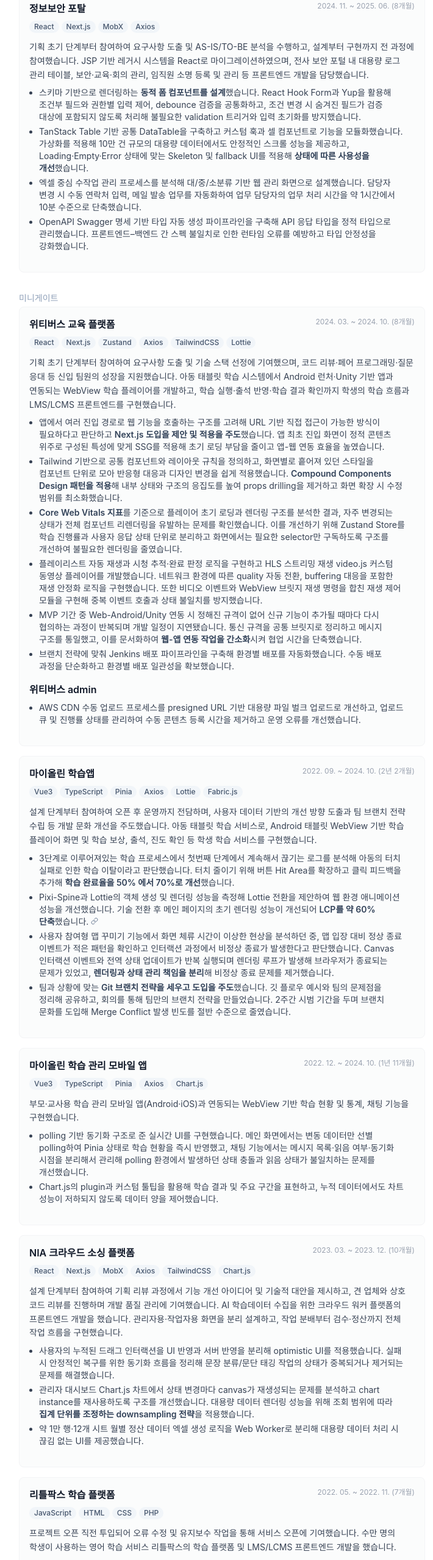
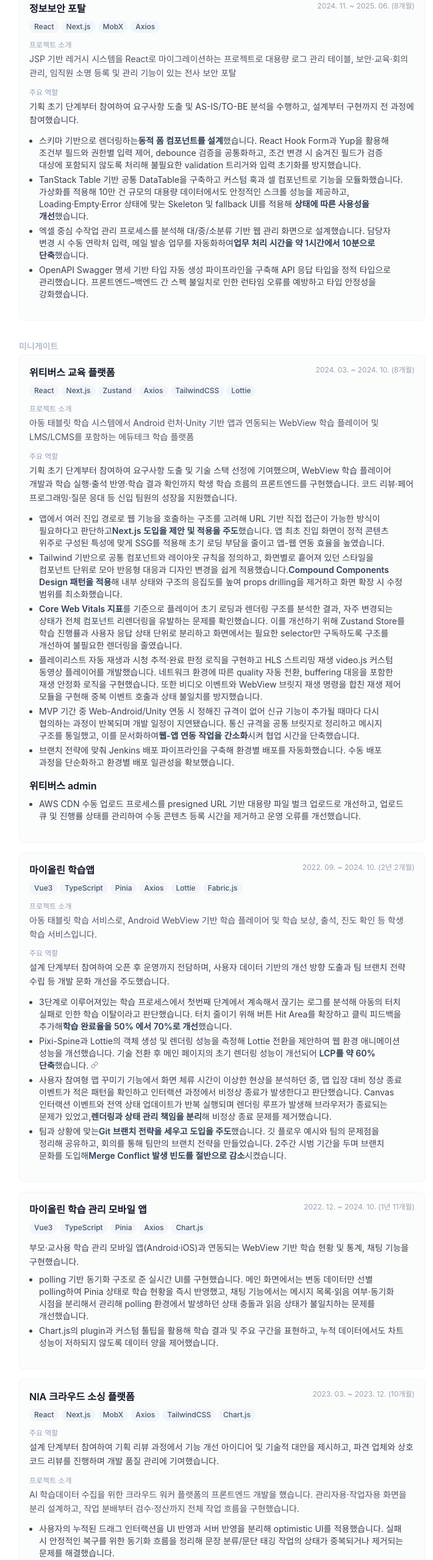
Before and after one commit to yeol0324/resume-editor, a React (Vite) app: page /resume in a window 1280 px wide. Shown: the part 1387-3946 px from the top of the page at 61% size, without its empty margins (276-986 px from the left). Built offline with nearby package versions, Linux system fonts and the light colour scheme.

Commit message:
Chore 이력서 내용 수정

```diff
--- a/src/pages/resume/ui/page.tsx
+++ b/src/pages/resume/ui/page.tsx
@@ -214,6 +214,7 @@ export const ResumePage = () => {
               </ul>
             </div>
           </div>
+          <PrintBreak show={showGuide} marginBottom={40} />
 
           {/* 펍플 */}
           <div className="relative mb-6 pl-5 before:absolute before:top-5 before:left-[5px] before:h-[calc(100%-20px)] before:w-px before:bg-gray-200">
@@ -247,8 +248,6 @@ export const ResumePage = () => {
 
               <ul className="list-disc space-y-1 px-4 text-sm text-gray-700">
                 <li>교재 검색·구매 웹 서비스 구현</li>
-                <PrintBreak show={showGuide} marginBottom={40} />
-
                 <li>Vuex를 활용한 장바구니 및 주문 상태 관리</li>
                 <li>웹 접근성과 반응형 대응을 고려한 UI 구축</li>
               </ul>
@@ -291,13 +290,22 @@ export const ResumePage = () => {
               </div>
 
               <div className="mb-4">
-                {/* 역할 / 맥락 */}
-                <p className="mb-2 text-sm leading-relaxed text-gray-700">
+                {/* 프로젝트 소개 */}
+                <p className="mb-1 text-xs font-medium text-slate-400">
+                  프로젝트 소개
+                </p>
+                <p className="mb-3 text-sm leading-relaxed text-gray-600">
+                  JSP 기반 레거시 시스템을 React로 마이그레이션하는 프로젝트로
+                  대용량 로그 관리 테이블, 보안·교육·회의 관리, 임직원 소명 등록
+                  및 관리 기능이 있는 전사 보안 포탈
+                </p>
+                {/* 주요 역할 */}
+                <p className="mb-1 text-xs font-medium text-slate-400">
+                  주요 역할
+                </p>
+                <p className="mb-3 text-sm leading-relaxed text-gray-700">
                   기획 초기 단계부터 참여하여 요구사항 도출 및 AS-IS/TO-BE
-                  분석을 수행하고, 설계부터 구현까지 전 과정에 참여했습니다. JSP
-                  기반 레거시 시스템을 React로 마이그레이션하였으며, 전사 보안
-                  포털 내 대용량 로그 관리 테이블, 보안·교육·회의 관리, 임직원
-                  소명 등록 및 관리 등 프론트엔드 개발을 담당했습니다.
+                  분석을 수행하고, 설계부터 구현까지 전 과정에 참여했습니다.
                 </p>
                 <ul className="list-disc space-y-1 px-4 text-sm text-gray-700">
                   {/* <li>
@@ -308,7 +316,7 @@ export const ResumePage = () => {
                   </li> */}
 
                   <li>
-                    스키마 기반으로 렌더링하는{' '}
+                    스키마 기반으로 렌더링하는
                     <Achievement>동적 폼 컴포넌트를 설계</Achievement>
                     했습니다. React Hook Form과 Yup을 활용해 조건부 필드와
                     권한별 입력 제어, debounce 검증을 공통화하고, 조건 변경 시
@@ -328,8 +336,11 @@ export const ResumePage = () => {
                   <li>
                     엑셀 중심 수작업 관리 프로세스를 분석해 대/중/소분류 기반 웹
                     관리 화면으로 설계했습니다. 담당자 변경 시 수동 연락처 입력,
-                    메일 발송 업무를 자동화하여 업무 담당자의 업무 처리 시간을
-                    약 1시간에서 10분 수준으로 단축했습니다.
+                    메일 발송 업무를 자동화하여
+                    <Achievement>
+                      업무 처리 시간을 약 1시간에서 10분으로 단축
+                    </Achievement>
+                    했습니다.
                   </li>
 
                   <li>
@@ -375,19 +386,31 @@ export const ResumePage = () => {
               </div>
 
               <div className="mb-4">
-                {/* 역할 / 맥락 */}
-                <p className="mb-2 text-sm leading-relaxed text-gray-700">
+                {/* 프로젝트 소개 */}
+                <p className="mb-1 text-xs font-medium text-slate-400">
+                  프로젝트 소개
+                </p>
+                <p className="mb-3 text-sm leading-relaxed text-gray-600">
+                  아동 태블릿 학습 시스템에서 Android 런처·Unity 기반 앱과
+                  연동되는 WebView 학습 플레이어 및 LMS/LCMS를 포함하는 에듀테크
+                  학습 플랫폼
+                </p>
+                <PrintBreak show={showGuide} marginBottom={40} />
+                {/* 주요 역할 */}
+                <p className="mb-1 text-xs font-medium text-slate-400">
+                  주요 역할
+                </p>
+                <p className="mb-3 text-sm leading-relaxed text-gray-700">
                   기획 초기 단계부터 참여하여 요구사항 도출 및 기술 스택 선정에
-                  기여했으며, 코드 리뷰·페어 프로그래밍·질문 응대 등 신입 팀원의
-                  성장을 지원했습니다. 아동 태블릿 학습 시스템에서 Android
-                  런처·Unity 기반 앱과 연동되는 WebView 학습 플레이어를
-                  개발하고, 학습 실행·출석 반영·학습 결과 확인까지 학생의 학습
-                  흐름과 LMS/LCMS 프론트엔드를 구현했습니다.
+                  기여했으며, WebView 학습 플레이어 개발과 학습 실행·출석
+                  반영·학습 결과 확인까지 학생 학습 흐름의 프론트엔드를
+                  구현했습니다. 코드 리뷰·페어 프로그래밍·질문 응대 등 신입
+                  팀원의 성장을 지원했습니다.
                 </p>
                 <ul className="list-disc space-y-1 px-4 text-sm text-gray-700">
                   <li>
                     앱에서 여러 진입 경로로 웹 기능을 호출하는 구조를 고려해 URL
-                    기반 직접 접근이 가능한 방식이 필요하다고 판단하고{' '}
+                    기반 직접 접근이 가능한 방식이 필요하다고 판단하고
                     <Achievement>
                       Next.js 도입을 제안 및 적용을 주도
                     </Achievement>
@@ -398,7 +421,7 @@ export const ResumePage = () => {
                   <li>
                     Tailwind 기반으로 공통 컴포넌트와 레이아웃 규칙을 정의하고,
                     화면별로 흩어져 있던 스타일을 컴포넌트 단위로 모아 반응형
-                    대응과 디자인 변경을 쉽게 적용했습니다.{' '}
+                    대응과 디자인 변경을 쉽게 적용했습니다.
                     <Achievement>
                       Compound Components Design 패턴을 적용
                     </Achievement>
@@ -423,12 +446,11 @@ export const ResumePage = () => {
                     제어 모듈을 구현해 중복 이벤트 호출과 상태 불일치를
                     방지했습니다.
                   </li>
-                  <PrintBreak show={showGuide} marginBottom={40} />
                   <li>
                     MVP 기간 중 Web-Android/Unity 연동 시 정해진 규격이 없어
                     신규 기능이 추가될 때마다 다시 협의하는 과정이 반복되며 개발
                     일정이 지연됐습니다. 통신 규격을 공통 브릿지로 정리하고
-                    메시지 구조를 통일했고, 이를 문서화하여{' '}
+                    메시지 구조를 통일했고, 이를 문서화하여
                     <Achievement>웹-앱 연동 작업을 간소화</Achievement>시켜 협업
                     시간을 단축했습니다.
                   </li>
@@ -494,20 +516,31 @@ export const ResumePage = () => {
               </div>
 
               <div id="link01" className="mb-4">
-                {/* 역할 / 맥락 */}
-                <p className="mb-2 text-sm leading-relaxed text-gray-700">
+                {/* 프로젝트 소개 */}
+                <p className="mb-1 text-xs font-medium text-slate-400">
+                  프로젝트 소개
+                </p>
+                <p className="mb-3 text-sm leading-relaxed text-gray-600">
+                  아동 태블릿 학습 서비스로, Android WebView 기반 학습 플레이어
+                  및 학습 보상, 출석, 진도 확인 등 학생 학습 서비스입니다.
+                </p>
+
+                {/* 주요 역할 */}
+                <p className="mb-1 text-xs font-medium text-slate-400">
+                  주요 역할
+                </p>
+                <p className="mb-3 text-sm leading-relaxed text-gray-700">
                   설계 단계부터 참여하여 오픈 후 운영까지 전담하며, 사용자
                   데이터 기반의 개선 방향 도출과 팀 브랜치 전략 수립 등 개발
-                  문화 개선을 주도했습니다. 아동 태블릿 학습 서비스로, Android
-                  태블릿 WebView 기반 학습 플레이어 화면 및 학습 보상, 출석,
-                  진도 확인 등 학생 학습 서비스를 구현했습니다.
+                  문화 개선을 주도했습니다.
                 </p>
+
                 <ul className="list-disc space-y-1 px-4 text-sm text-gray-700">
                   <li>
                     3단계로 이루어져있는 학습 프로세스에서 첫번째 단계에서
                     계속해서 끊기는 로그를 분석해 아동의 터치 실패로 인한 학습
                     이탈이라고 판단했습니다. 터치 줄이기 위해 버튼 Hit Area를
-                    확장하고 클릭 피드백을 추가해{' '}
+                    확장하고 클릭 피드백을 추가해
                     <Achievement>학습 완료율을 50% 에서 70%로 개선</Achievement>
                     했습니다.
                   </li>
@@ -532,20 +565,24 @@ export const ResumePage = () => {
                     패턴을 확인하고 인터랙션 과정에서 비정상 종료가 발생한다고
                     판단했습니다. Canvas 인터랙션 이벤트와 전역 상태 업데이트가
                     반복 실행되며 렌더링 루프가 발생해 브라우저가 종료되는
-                    문제가 있었고,{' '}
+                    문제가 있었고,
                     <Achievement>렌더링과 상태 관리 책임을 분리</Achievement>해
                     비정상 종료 문제를 제거했습니다.
                   </li>
+                  <PrintBreak show={showGuide} marginBottom={40} />
 
                   <li>
-                    팀과 상황에 맞는{' '}
+                    팀과 상황에 맞는
                     <Achievement>
                       Git 브랜치 전략을 세우고 도입을 주도
                     </Achievement>
                     했습니다. 깃 플로우 예시와 팀의 문제점을 정리해 공유하고,
                     회의를 통해 팀만의 브랜치 전략을 만들었습니다. 2주간 시범
-                    기간을 두며 브랜치 문화를 도입해 Merge Conflict 발생 빈도를
-                    절반 수준으로 줄였습니다.
+                    기간을 두며 브랜치 문화를 도입해
+                    <Achievement>
+                      Merge Conflict 발생 빈도를 절반으로 감소
+                    </Achievement>
+                    시켰습니다.
                   </li>
                 </ul>
               </div>
@@ -624,14 +661,23 @@ export const ResumePage = () => {
               </div>
 
               <div className="mb-4">
-                {/* 역할 / 맥락 */}
-                <p className="mb-2 text-sm leading-relaxed text-gray-700">
+                {/* 주요 역할 */}
+                <p className="mb-1 text-xs font-medium text-slate-400">
+                  주요 역할
+                </p>
+                <p className="mb-3 text-sm leading-relaxed text-gray-700">
                   설계 단계부터 참여하여 기획 리뷰 과정에서 기능 개선 아이디어
-                  및 기술적 대안을 제시하고, 견 업체와 상호 코드 리뷰를 진행하며
-                  개발 품질 관리에 기여했습니다. AI 학습데이터 수집을 위한
-                  크라우드 워커 플랫폼의 프론트엔드 개발을 했습니다.
-                  관리자용·작업자용 화면을 분리 설계하고, 작업 분배부터
-                  검수·정산까지 전체 작업 흐름을 구현했습니다.
+                  및 기술적 대안을 제시하고, 파견 업체와 상호 코드 리뷰를
+                  진행하며 개발 품질 관리에 기여했습니다.
+                </p>
+                {/* 프로젝트 소개 */}
+                <p className="mb-1 text-xs font-medium text-slate-400">
+                  프로젝트 소개
+                </p>
+                <p className="mb-3 text-sm leading-relaxed text-gray-600">
+                  AI 학습데이터 수집을 위한 크라우드 워커 플랫폼의 프론트엔드
+                  개발을 했습니다. 관리자용·작업자용 화면을 분리 설계하고, 작업
+                  분배부터 검수·정산까지 전체 작업 흐름을 구현했습니다.
                 </p>
                 <ul className="list-disc space-y-1 px-4 text-sm text-gray-700">
                   <li>
@@ -640,12 +686,11 @@ export const ResumePage = () => {
                     위한 동기화 흐름을 정리해 문장 분류/문단 태깅 작업의 상태가
                     중복되거나 제거되는 문제를 해결했습니다.
                   </li>
-                  <PrintBreak show={showGuide} marginBottom={40} />
                   <li>
                     관리자 대시보드 Chart.js 차트에서 상태 변경마다 canvas가
                     재생성되는 문제를 분석하고 chart instance를 재사용하도록
                     구조를 개선했습니다. 대용량 데이터 렌더링 성능을 위해 조회
-                    범위에 따라{' '}
+                    범위에 따라
                     <Achievement>
                       집계 단위를 조정하는 downsampling 전략
                     </Achievement>
@@ -726,12 +771,21 @@ export const ResumePage = () => {
               </div>
 
               <div className="mb-4">
-                {/* 역할 / 맥락 */}
-                <p className="mb-2 text-sm leading-relaxed text-gray-700">
+                {/* 주요 역할 */}
+                <p className="mb-1 text-xs font-medium text-slate-400">
+                  주요 역할
+                </p>
+                <p className="mb-3 text-sm leading-relaxed text-gray-700">
                   프로젝트 오픈 직전 투입되어 오류 수정 및 유지보수 작업을 통해
-                  서비스 오픈에 기여했습니다. 수만 명의 학생이 사용하는 영어
-                  학습 서비스 리틀팍스의 학습 플랫폼 및 LMS/LCMS 프론트엔드
-                  개발을 했습니다.
+                  서비스 오픈에 기여했습니다.
+                </p>
+                {/* 프로젝트 소개 */}
+                <p className="mb-1 text-xs font-medium text-slate-400">
+                  프로젝트 소개
+                </p>
+                <p className="mb-3 text-sm leading-relaxed text-gray-600">
+                  수만 명의 학생이 사용하는 영어 학습 서비스 리틀팍스의 학습
+                  플랫폼 및 LMS/LCMS 프론트엔드 개발을 했습니다.
                 </p>
                 <ul className="list-disc space-y-1 px-4 text-sm text-gray-700">
                   <li>
@@ -816,7 +870,7 @@ export const ResumePage = () => {
                   <li>
                     화면·타이밍·위치에 따라 상품 가격이 다르게 표시되는 문제를
                     분석한 결과, 가격·쿠폰·배송비 계산 로직이 컴포넌트와 Vuex에
-                    분산되어 있음을 확인했습니다.{' '}
+                    분산되어 있음을 확인했습니다.
                     <Achievement>계산 로직을 공통 util 함수로 분리</Achievement>
                     하고 서버 검증 결과를 기준으로 금액을 반영해 데이터 정합성을
                     개선했습니다. 또한 수량 변경 이벤트에 디바운스를 적용해 중복
@@ -871,9 +925,12 @@ export const ResumePage = () => {
                     했습니다.
                   </li>
                   <li>
-                    실제 사용자 피드백을 수집하고 직접 스크린 리더로 사용자
-                    흐름을 따라가며 누락된 HTML 접근성 속성 보강 및 시멘틱 HTML
-                    구조로 개편하여 웹 접근성, 사용자 흐름을 개선했습니다.
+                    실제 사용자 피드백을 수집하고
+                    <Achievement>
+                      직접 스크린 리더로 사용자 흐름을 검증
+                    </Achievement>
+                    하며 누락된 HTML 접근성 속성 보강 및 시멘틱 HTML 구조로
+                    개편하여 웹 접근성, 사용자 흐름을 개선했습니다.
                   </li>
                 </ul>
               </div>
@@ -926,7 +983,6 @@ export const ResumePage = () => {
         </section>
 
         <hr className="mb-8 border-gray-200" />
-        <PrintBreak show={showGuide} marginBottom={40} />
 
         {/* === 교육 === */}
         <section className="mb-8">
```
